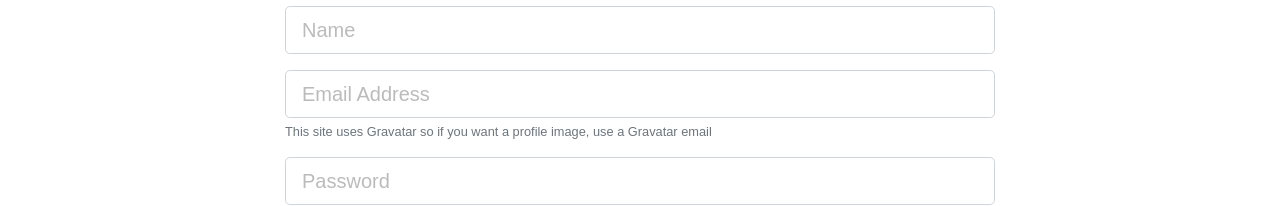
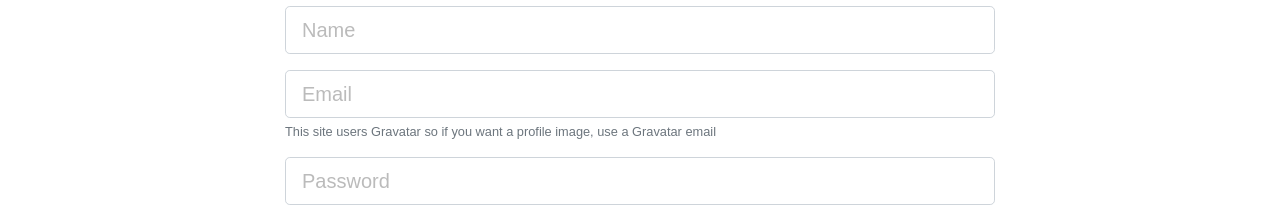
Before and after one commit to atr0phy/devconnector, a React (Create React App) app in the folder client/: page /register in a window 1280 px wide. Shown: the part 195-401 px from the top of the page. Built offline with nearby package versions, Linux system fonts and the light colour scheme.

Commit message:
TextFieldGroupInput Component

```diff
--- a/client/src/components/auth/Login.js
+++ b/client/src/components/auth/Login.js
@@ -1,8 +1,8 @@
 import React, { Component } from "react";
 import PropTypes from "prop-types";
 import { connect } from "react-redux";
-import classnames from "classnames";
 import { loginUser } from "../../actions/authActions";
+import TextFieldGroup from "../common/TextFieldGroup";
 
 class Login extends Component {
   constructor() {
@@ -58,35 +58,22 @@
                 Sign in to your DevConnector account
               </p>
               <form onSubmit={this.onSubmit}>
-                <div className="form-group">
-                  <input
-                    className={classnames("form-control form-control-lg", {
-                      "is-invalid": errors.email
-                    })}
+                <TextFieldGroup
                   placeholder="Email Address"
                   name="email"
+                  type="email"
                   value={this.state.email}
                   onChange={this.onChange}
+                  error={errors.email}
                 />
-                  {errors.email && (
-                    <div className="invalid-feedback">{errors.email}</div>
-                  )}
-                </div>
-                <div className="form-group">
-                  <input
-                    type="password"
-                    className={classnames("form-control form-control-lg", {
-                      "is-invalid": errors.password
-                    })}
+                <TextFieldGroup
                   placeholder="Password"
                   name="password"
+                  type="password"
                   value={this.state.password}
                   onChange={this.onChange}
+                  error={errors.password}
                 />
-                  {errors.password && (
-                    <div className="invalid-feedback">{errors.password}</div>
-                  )}
-                </div>
                 <input type="submit" className="btn btn-info btn-block mt-4" />
               </form>
             </div>
--- a/client/src/components/auth/Register.js
+++ b/client/src/components/auth/Register.js
@@ -1,9 +1,9 @@
 import React, { Component } from "react";
 import PropTypes from "prop-types";
 import { withRouter } from "react-router-dom";
-import classnames from "classnames";
 import { connect } from "react-redux";
 import { registerUser } from "../../actions/authActions";
+import TextFieldGroup from "../common/TextFieldGroup";
 
 class Register extends Component {
   constructor() {
@@ -59,70 +59,38 @@
                 Create your DevConnector account
               </p>
               <form noValidate onSubmit={this.onSubmit}>
-                <div className="form-group">
-                  <input
-                    type="text"
-                    className={classnames("form-control form-control-lg", {
-                      "is-invalid": errors.name
-                    })}
+                <TextFieldGroup
                   placeholder="Name"
                   name="name"
                   value={this.state.name}
                   onChange={this.onChange}
+                  error={errors.name}
                 />
-                  {errors.name && (
-                    <div className="invalid-feedback">{errors.name}</div>
-                  )}
-                </div>
-                <div className="form-group">
-                  <input
+                <TextFieldGroup
+                  placeholder="Email"
+                  name="email"
                   type="email"
-                    className={classnames("form-control form-control-lg", {
-                      "is-invalid": errors.email
-                    })}
-                    placeholder="Email Address"
-                    name="email"
                   value={this.state.email}
                   onChange={this.onChange}
+                  error={errors.email}
+                  info="This site users Gravatar so if you want a profile image, use a Gravatar email"
                 />
-                  {errors.email && (
-                    <div className="invalid-feedback">{errors.email}</div>
-                  )}
-                  <small className="form-text text-muted">
-                    This site uses Gravatar so if you want a profile image, use
-                    a Gravatar email
-                  </small>
-                </div>
-                <div className="form-group">
-                  <input
+                <TextFieldGroup
+                  placeholder="Password"
                   type="password"
-                    className={classnames("form-control form-control-lg", {
-                      "is-invalid": errors.password
-                    })}
-                    placeholder="Password"
                   name="password"
                   value={this.state.password}
                   onChange={this.onChange}
+                  error={errors.password}
                 />
-                  {errors.password && (
-                    <div className="invalid-feedback">{errors.password}</div>
-                  )}
-                </div>
-                <div className="form-group">
-                  <input
+                <TextFieldGroup
+                  placeholder="Confirm Password"
                   type="password"
-                    className={classnames("form-control form-control-lg", {
-                      "is-invalid": errors.password2
-                    })}
-                    placeholder="Confirm Password"
                   name="password2"
                   value={this.state.password2}
                   onChange={this.onChange}
+                  error={errors.password2}
                 />
-                  {errors.password2 && (
-                    <div className="invalid-feedback">{errors.password2}</div>
-                  )}
-                </div>
                 <input type="submit" className="btn btn-info btn-block mt-4" />
               </form>
             </div>
--- /dev/null
+++ b/client/src/components/common/TextFieldGroup.js
@@ -0,0 +1,50 @@
+import React from "react";
+import classnames from "classnames";
+import PropTypes from "prop-types";
+
+const TextFieldGroup = ({
+  name,
+  placeholder,
+  value,
+  label,
+  error,
+  info,
+  type,
+  onChange,
+  disabled
+}) => {
+  return (
+    <div className="form-group">
+      <input
+        type={type}
+        className={classnames("form-control form-control-lg", {
+          "is-invalid": error
+        })}
+        placeholder={placeholder}
+        name={name}
+        value={value}
+        onChange={onChange}
+        disabled={disabled}
+      />
+      {info && <small className="form-text text-muted">{info}</small>}
+      {error && <div className="invalid-feedback">{error}</div>}
+    </div>
+  );
+};
+
+TextFieldGroup.propTypes = {
+  name: PropTypes.string.isRequired,
+  placeholder: PropTypes.string,
+  value: PropTypes.string.isRequired,
+  info: PropTypes.string,
+  error: PropTypes.string,
+  type: PropTypes.string.isRequired,
+  onChange: PropTypes.func.isRequired,
+  disabled: PropTypes.string
+};
+
+TextFieldGroup.defaultProps = {
+  type: "text"
+};
+
+export default TextFieldGroup;
```
Lines whose indentation alone changed are shown as unchanged.
